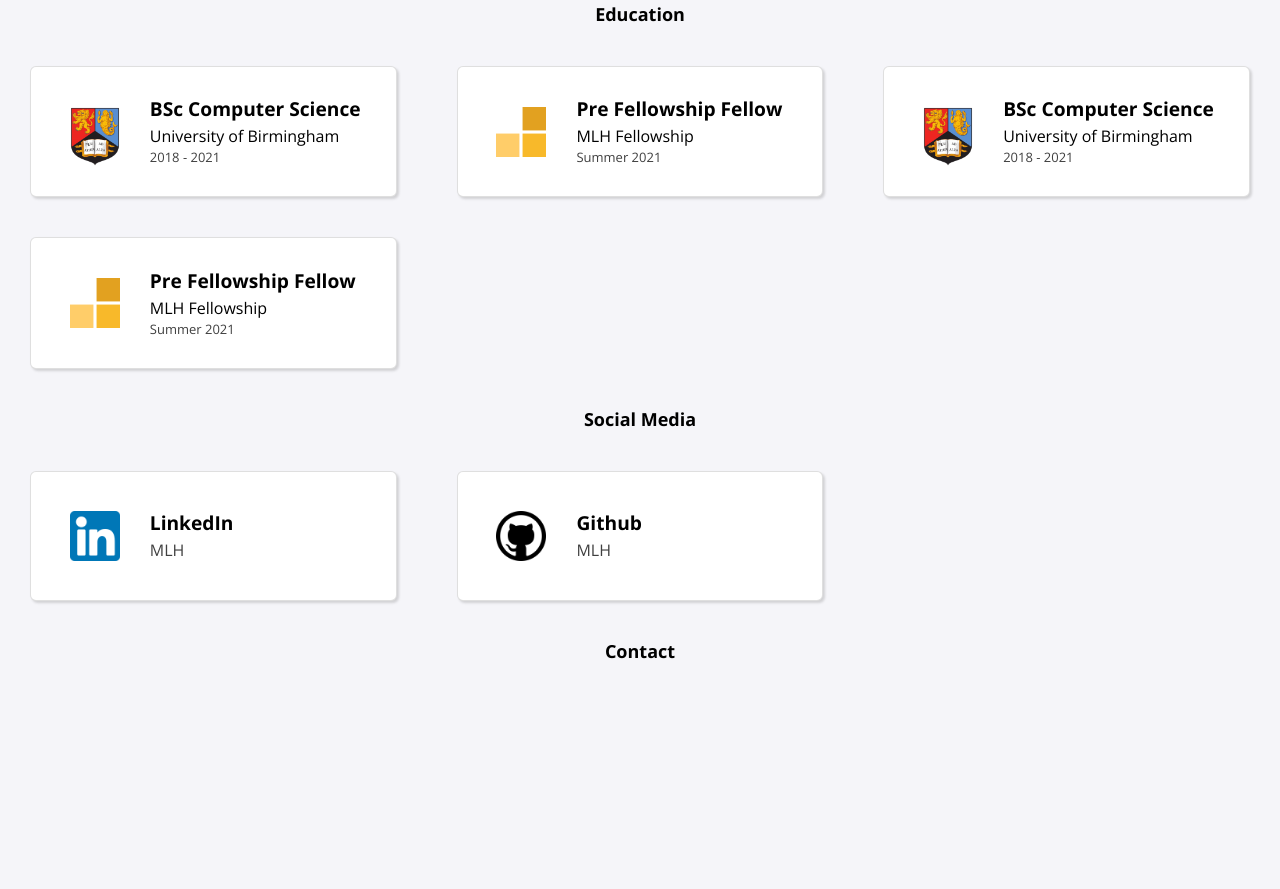
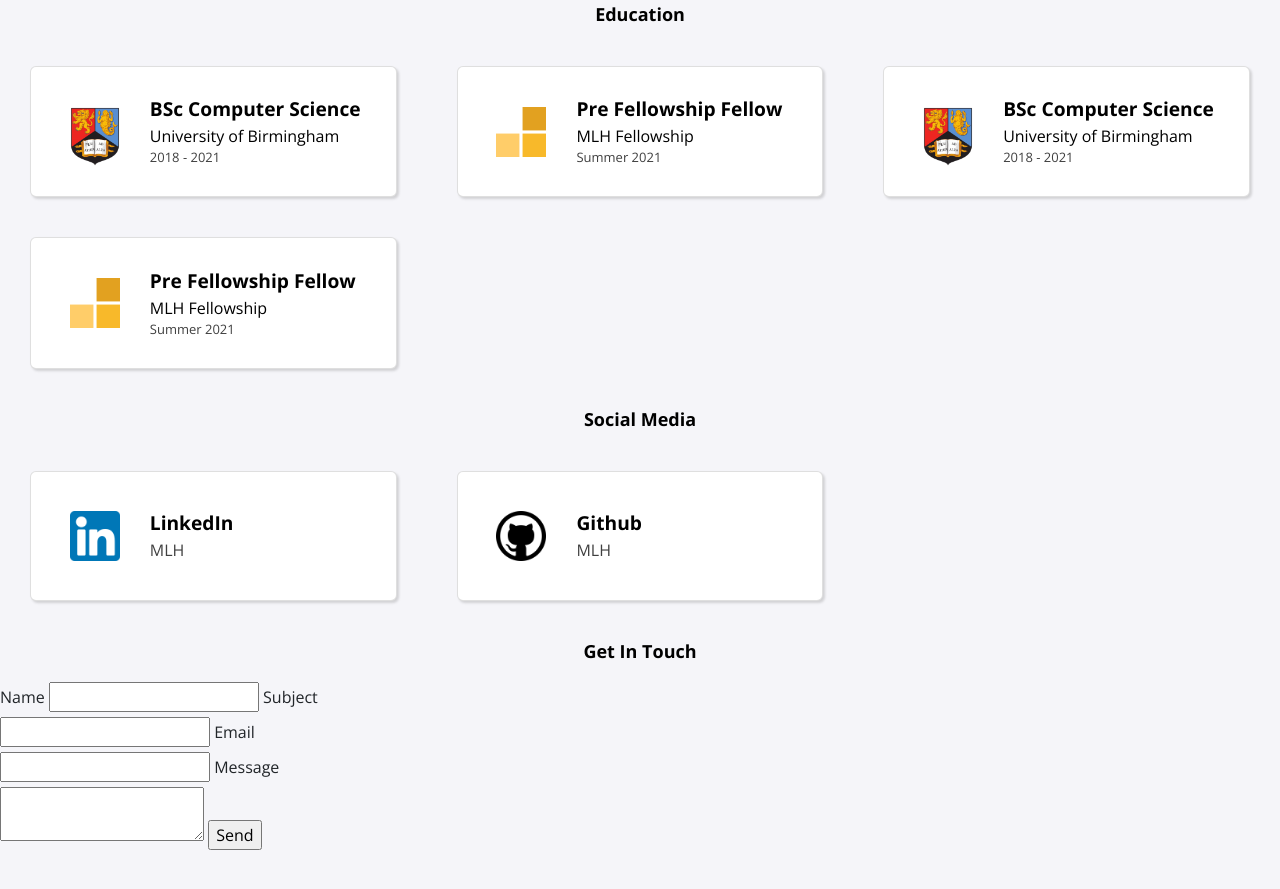
Before and after one commit to MLH-Fellowship/pod-3.1.1-portfolio, a Jekyll site: the page built from index.html, in a window 1280 px wide and 900 px high, scrolled down 903 px. Shown: the top 889 px of the window. Built offline with Jekyll 4.4.1, drawn with Linux system fonts in a browser that asks for light colours; nearby versions of some CDN libraries; before the commit the page ends 1615 px from its top, so only the background shows below that.

Commit message:
bug fixed

```diff
--- a/_includes/contact.html
+++ b/_includes/contact.html
@@ -1,5 +1,25 @@
-<h2>Contact</h2>
-  <div>
-    <form action="https://formspree.io/mbjzbwaj" method="POST" id="my-form">
-    </form>
-  </div>
+
+
+<h2 style="text-align: center;">Get In Touch</h3>
+
+
+
+<div class="card-container">
+			<form id="contact-form">
+				<a name="contact"></a>
+
+				<label>Name</label>
+				<input class="input-field" type="text" name="name">
+
+				<label>Subject</label>
+				<input class="input-field" type="text" name="subject">
+
+				<label>Email</label>
+				<input class="input-field" type="text" name="email">
+
+				<label>Message</label>
+				<textarea class="input-field" name="message"></textarea>
+
+				<input id="submit-btn" type="submit" value="Send">
+			</form>
+		</div>
--- a/_includes/projects.html
+++ b/_includes/projects.html
@@ -2,7 +2,7 @@
 <div class="card-container">
     {% for item in site.data.projects %}
     {% if item.page-name %}
-    <a href="/projects/{{ item.page-name }}">
+    <a href="/projects/{{ item.page-name }}" />
     {% else %}
     <a>
     {% endif %}
--- a/_includes/socialmedia.html
+++ b/_includes/socialmedia.html
@@ -2,7 +2,9 @@
 <div class="card-container">
     {% for item in site.data.socialmedia %}
     {% if item.link %}
-    <a href="{{ item.link }}">
+    <a href="{{ item.link }}"/>
+    {% else %}
+    <a>
     {% endif %}
     <div class="card">
       <div class="icon">
@@ -13,5 +15,6 @@
         <p class="username">{{ item.username }}</p>
       </div>
     </div>
+    </a>
     {% endfor %}
 </div>
```
